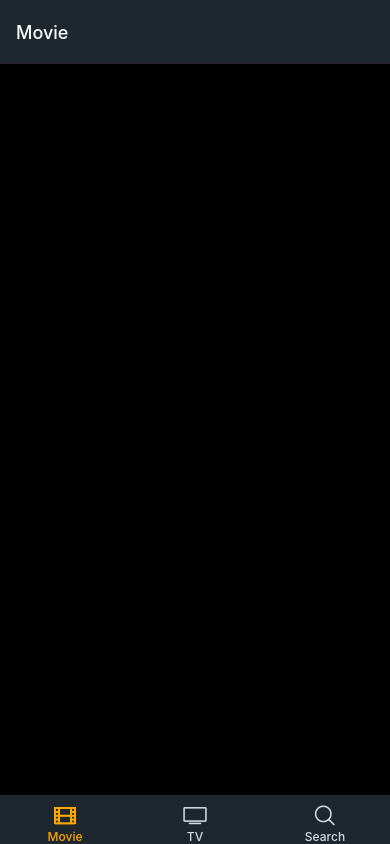
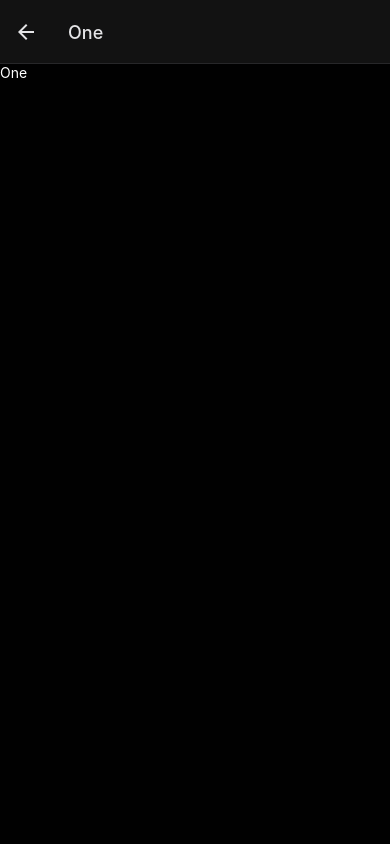
Before and after one commit to DevelopJKong/nomad-native-movie-ver1, a React Native app: screen /Stack in a window 390 px wide. Built offline with nearby package versions, Linux system fonts and the light colour scheme.

Commit message:
#2.13 Recap 완료
1. stack & tab navigator 구성완료

```diff
--- a/App.js
+++ b/App.js
@@ -2,12 +2,13 @@ import Tabs from "./navigation/Tabs";
 import { NavigationContainer, DarkTheme, DefaultTheme } from "@react-navigation/native";
 import React from "react";
 import { useColorScheme } from "react-native";
+import Root from "./navigation/Root";
 
 export default function App() {
   const isDark = useColorScheme();
   return (
     <NavigationContainer theme={isDark ? DarkTheme : DefaultTheme}>
-      <Tabs />
+      <Root />
     </NavigationContainer>
   );
 }
--- /dev/null
+++ b/navigation/Root.js
@@ -0,0 +1,17 @@
+import React from "react";
+import { createNativeStackNavigator } from "@react-navigation/native-stack";
+import Tabs from "./Tabs";
+import Stack from "./Stack";
+
+const Nav = createNativeStackNavigator();
+
+const Root = () => {
+  return (
+    <Nav.Navigator screenOptions={{ headerShown: false }}>
+      <Nav.Screen name="Tabs" component={Tabs} />
+      <Nav.Screen name="Stack" component={Stack} />
+    </Nav.Navigator>
+  );
+};
+
+export default Root;
--- /dev/null
+++ b/navigation/Stack.js
@@ -0,0 +1,33 @@
+import { View, Text, TouchableOpacity } from "react-native";
+import React from "react";
+import { createNativeStackNavigator } from "@react-navigation/native-stack";
+
+const ScreenOne = ({ navigation: { navigate } }) => (
+  <TouchableOpacity onPress={() => navigate("Two")}>
+    <Text style={{ color: "white" }}>One</Text>
+  </TouchableOpacity>
+);
+const ScreenTwo = ({ navigation: { navigate } }) => (
+  <TouchableOpacity onPress={() => navigate("Three")}>
+    <Text style={{ color: "white" }}>Two</Text>
+  </TouchableOpacity>
+);
+const ScreenThree = ({ navigation: { navigate } }) => (
+  <TouchableOpacity onPress={() => navigate("One")}>
+    <Text style={{ color: "white" }}>Three</Text>
+  </TouchableOpacity>
+);
+
+const NativeStack = createNativeStackNavigator();
+
+const Stack = () => {
+  return (
+    <NativeStack.Navigator>
+      <NativeStack.Screen name="One" component={ScreenOne} />
+      <NativeStack.Screen name="Two" component={ScreenTwo} />
+      <NativeStack.Screen name="Three" component={ScreenThree} />
+    </NativeStack.Navigator>
+  );
+};
+
+export default Stack;
--- a/navigation/Tabs.js
+++ b/navigation/Tabs.js
@@ -28,7 +28,6 @@ const Tabs = () => {
           tabBarLabelStyle: {
             marginTop:-5,
             fontSize: 12,
-            fontWeight: 500
           }
         }}
       >
@@ -37,7 +36,6 @@ const Tabs = () => {
           component={Movie}
           options={{
             tabBarIcon: ({ focused, color, size }) => {
-              console.log(focused, color, size);
               return <Ionicons name="film-outline" color={color} size={size} />;
             },
           }}
@@ -47,7 +45,6 @@ const Tabs = () => {
           component={Tv}
           options={{
             tabBarIcon: ({ focused, color, size }) => {
-              console.log(focused, color, size);
               return <Ionicons name="tv-outline" color={color} size={size} />;
             },
           }}
@@ -57,7 +54,6 @@ const Tabs = () => {
           component={Search}
           options={{
             tabBarIcon: ({ focused, color, size }) => {
-              console.log(focused, color, size);
               return <Ionicons name="search-outline" color={color} size={size} />;
             },
           }}
--- a/package.json
+++ b/package.json
@@ -11,6 +11,7 @@
   "dependencies": {
     "@react-navigation/bottom-tabs": "^6.3.3",
     "@react-navigation/native": "^6.0.12",
+    "@react-navigation/native-stack": "^6.8.0",
     "expo": "~46.0.9",
     "expo-splash-screen": "~0.16.2",
     "expo-status-bar": "~1.4.0",
--- a/screens/Movie.js
+++ b/screens/Movie.js
@@ -1,11 +1,11 @@
-import { View, Text } from "react-native";
+import { TouchableOpacity, Text } from "react-native";
 import React from "react";
 
-const Movie = () => {
+const Movie = ({ navigation: { navigate } }) => {
   return (
-    <View>
-      <Text>Movie</Text>
-    </View>
+    <TouchableOpacity onPress={() => navigate("Stack", { screen: "Three" })}>
+      <Text style={{ color: "white" }}>Movie</Text>
+    </TouchableOpacity>
   );
 };
 
```
Also changed, not shown: 2 other files (tests, documents, lock files or other folders).
